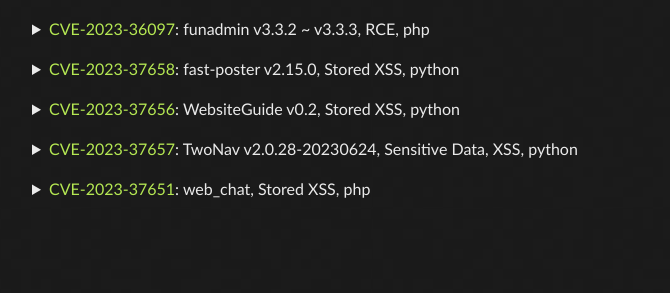
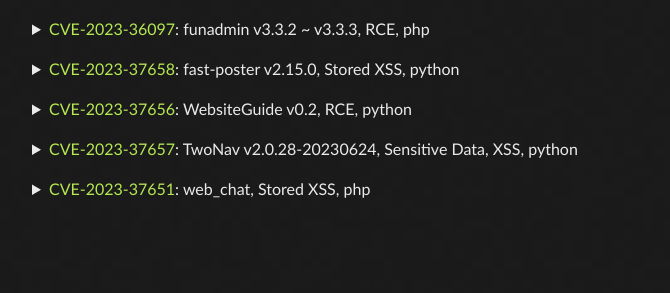
Before and after one commit to Leeyangee/leeyangee.github.io, a Jekyll site: the page built from _posts/1970-01-01-CVE-Record.md, in a window 1280 px wide. Shown: the part 324-617 px from the top of the page, without its empty margins (160-830 px from the left). Built offline with Jekyll 4.4.1, drawn with Linux system fonts in a browser that asks for light colours.

Commit message:
Update 1970-01-01-CVE-Record.md

```diff
--- a/_posts/1970-01-01-CVE-Record.md
+++ b/_posts/1970-01-01-CVE-Record.md
@@ -35,7 +35,7 @@
 </details><p></p>
 
 <details>
-      <summary><font color="#b5e853">CVE-2023-37656</font>: WebsiteGuide v0.2, Stored XSS, python</summary>
+      <summary><font color="#b5e853">CVE-2023-37656</font>: WebsiteGuide v0.2, RCE, python</summary>
       <pre><code>
 <a id="cve_addr">CVE-2023-37656</a>
 仓库地址: <a id="cve_rep">https://github.com/mizhexiaoxiao/WebsiteGuide</a>
```
